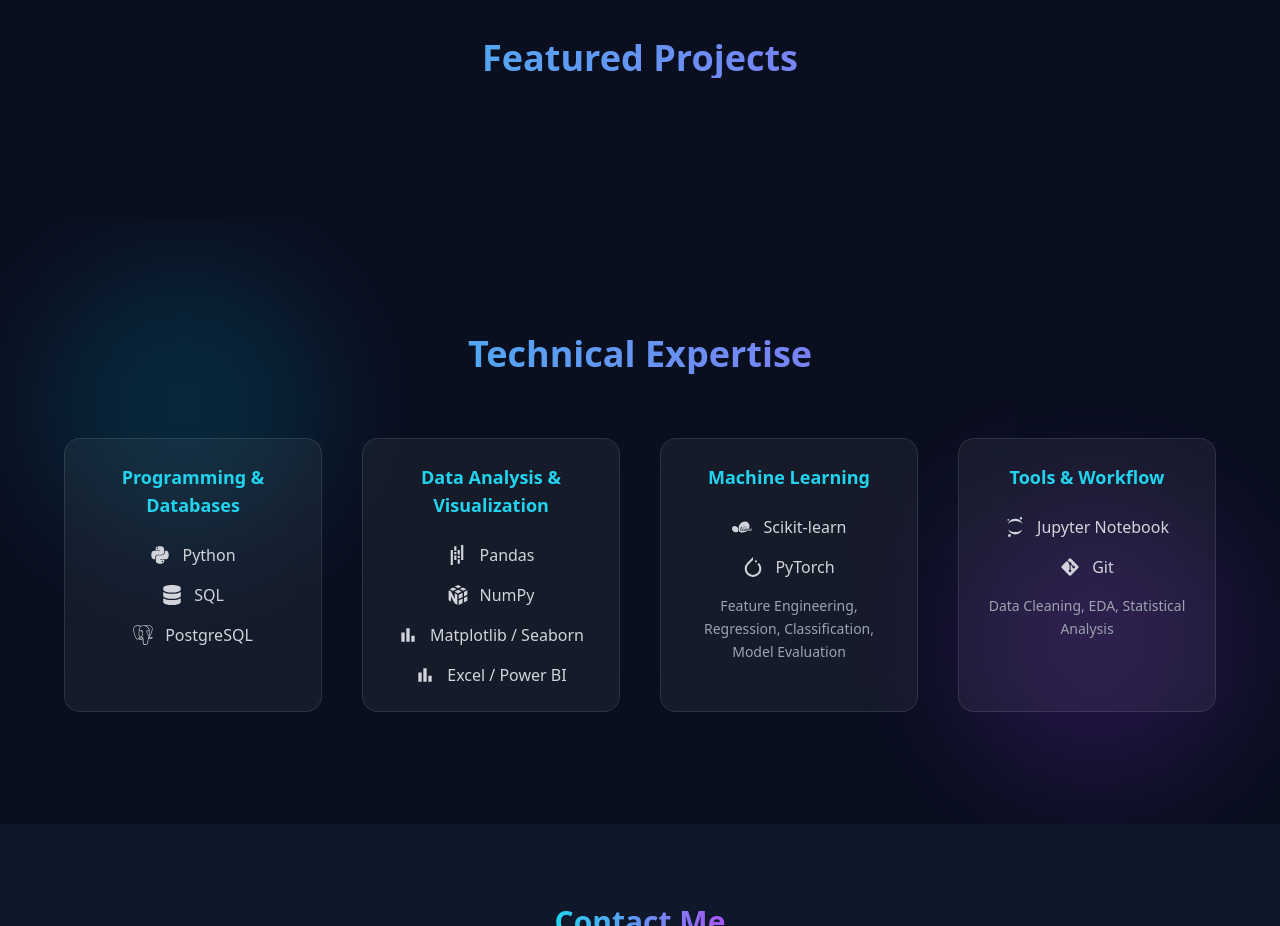
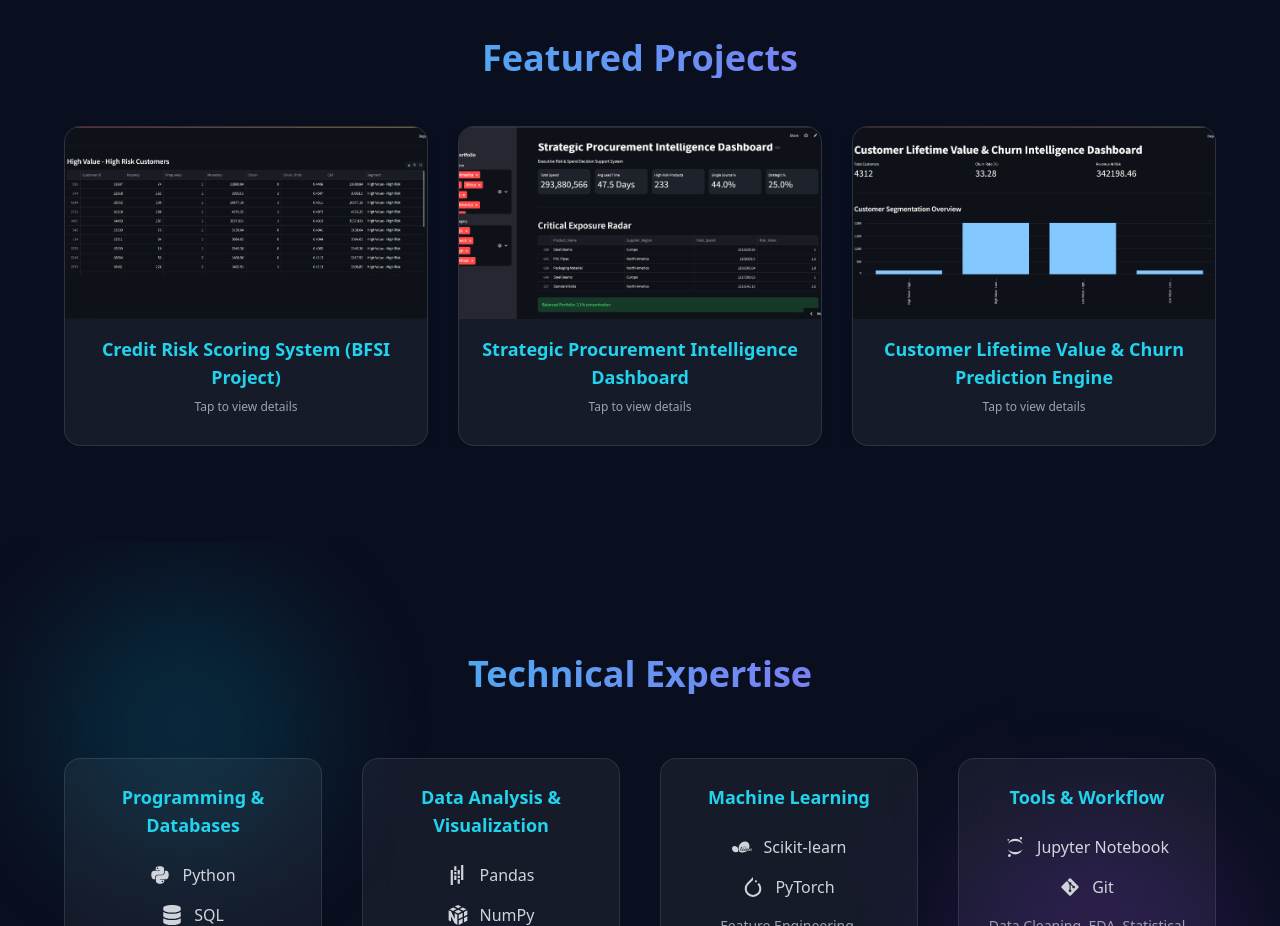
Before and after one commit to rohitsutar1611-ops/portfolio-frontend, a Next.js app: page / in a window 1280 px wide. Shown: the part 1320-2246 px from the top of the page. Built offline with nearby package versions, Linux system fonts and the light colour scheme.

Commit message:
project-animation3

```diff
--- a/src/app/globals.css
+++ b/src/app/globals.css
@@ -9,16 +9,18 @@ html {
   perspective: 1000px;
 }
 
-.transform-style {
+.preserve-3d {
   transform-style: preserve-3d;
+  -webkit-transform-style: preserve-3d;
+}
+
+.rotate-y-180 {
+  transform: rotateY(180deg);
 }
 
 .backface-hidden {
   backface-visibility: hidden;
-}
-
-.rotate-y-180 {
-  transform: rotateY(180deg);
+  -webkit-backface-visibility: hidden;
 }
 .swiper-button-next,
 .swiper-button-prev {
--- a/src/app/page.tsx
+++ b/src/app/page.tsx
@@ -221,8 +221,8 @@ export default function Home() {
                     onClick={() =>
                       setFlippedIndex(flippedIndex === index ? null : index)
                     }
-                    className={`transform-style cursor-pointer transition-transform duration-300 ease-out
-                      `}
+                    className={`relative w-full h-80 preserve-3d transition-transform duration-700 ${flippedIndex === index ? "rotate-y-180" : ""
+                      }`}
                   >
                     {/* FRONT */}
                     <div className="absolute w-full h-full backface-hidden bg-white/5 backdrop-blur-lg border border-white/10 rounded-2xl overflow-hidden shadow-lg">
```
